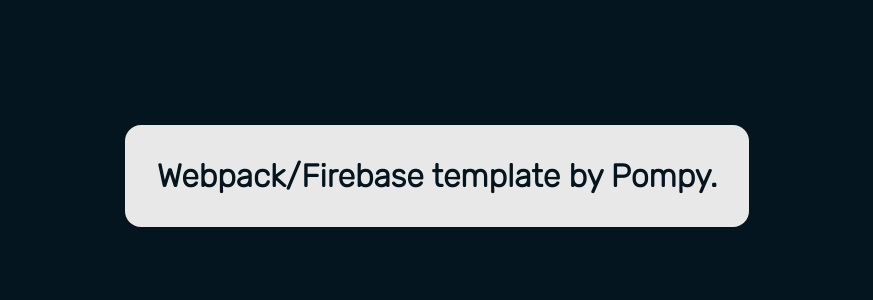
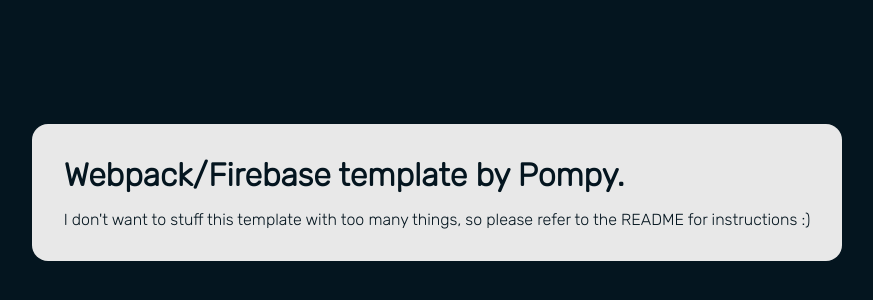
Before and after one commit to pompyproductions/webpack-firebase-template, a website built with webpack: page src/template.html in a window 1280 px wide. Shown: the part 224-524 px from the top of the page, without its empty margins (203-1076 px from the left). Built offline with nearby package versions, Linux system fonts and the light colour scheme; some packages are replaced by stand-ins of ours.

Commit message:
Update README

```diff
--- a/src/sass/globals/_theme.scss
+++ b/src/sass/globals/_theme.scss
@@ -7,5 +7,5 @@
   --white: #e8e8e8;
   --coral: #fc814a;
   --teal: #1b998b;
-  --green-bright: #c2e812;
+  --green: #c2e812;
 }
--- a/src/sass/layout/_root.scss
+++ b/src/sass/layout/_root.scss
@@ -1,9 +1,11 @@
 body {
   height: var(--doc-height); // given by the resize.js module
+  overflow: hidden;
+  padding: 1rem;
 
   background-color: var(--black);
   color: var(--white);
-  font-family: "Rubik";
+  font-family: "Rubik", sans-serif;
 
   display: grid;
   place-items: center;
@@ -13,6 +15,10 @@
   padding: 2rem;
   border-radius: 1rem;
 
+  display: flex;
+  flex-direction: column;
+  gap: 1rem;
+
   background-color: var(--green-bright);
   background-color: var(--white);
   color: var(--black);
--- a/src/template.html
+++ b/src/template.html
@@ -8,6 +8,7 @@
 <body>
   <main>
     <h1>Webpack/Firebase template by Pompy.</h1>
+    <p>I don't want to stuff this template with too many things, so please refer to the README for instructions :)</p>
   </main>
 </body>
 </html>
```
Also changed, not shown: README.md.
